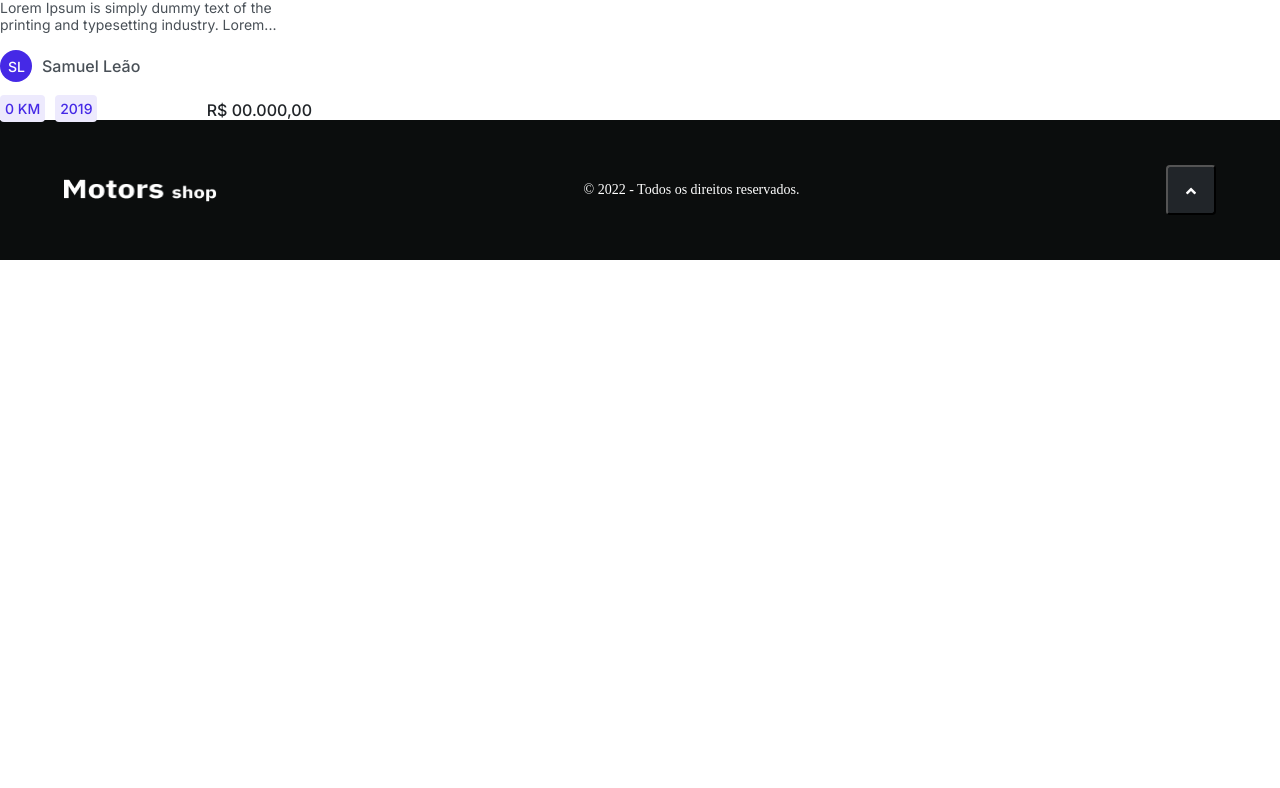
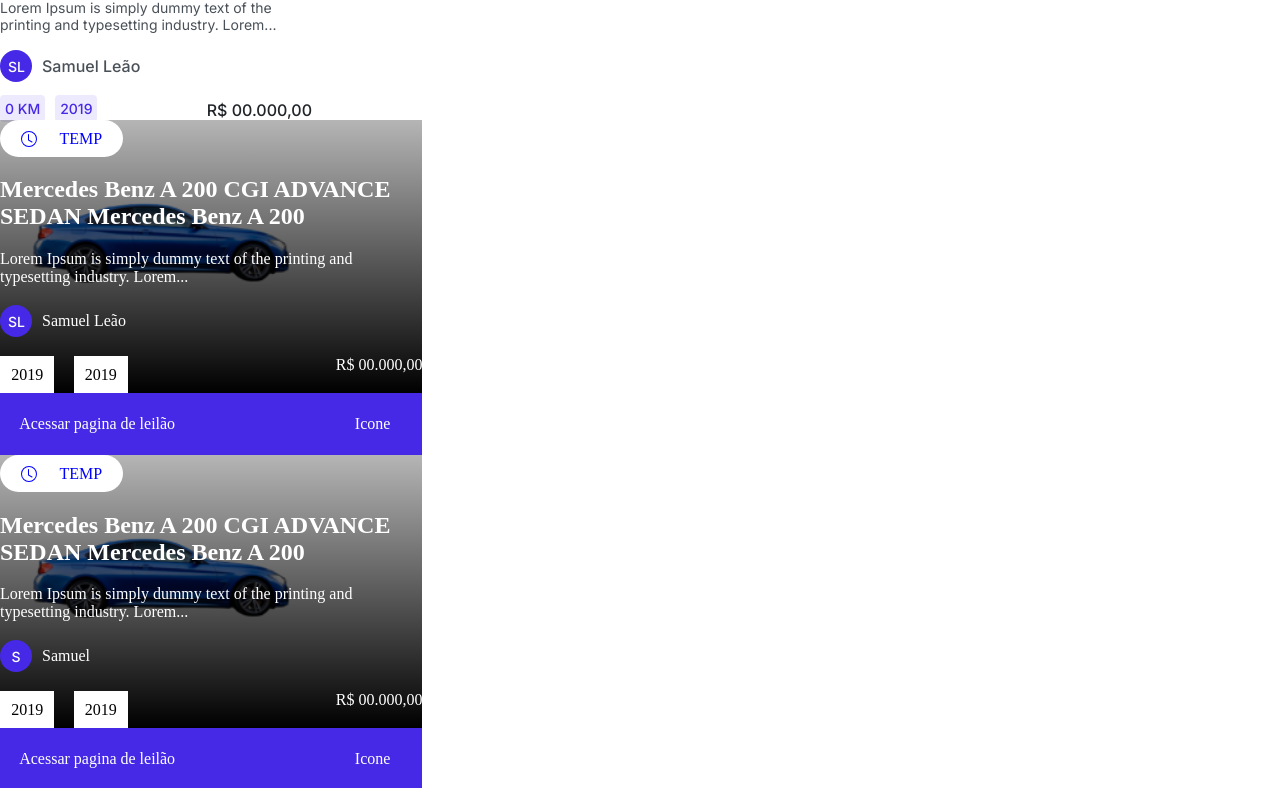
Before and after one commit to projeto-m6/frontend, a React (Vite) app: page / in a window 1280 px wide. Shown: the part 6360-7148 px from the top of the page. Before the commit the page ends 6620 px from the top, so only its background shows below. Built offline with nearby package versions, Linux system fonts and the light colour scheme.

Commit message:
Feat- AuctionCards

```diff
--- /dev/null
+++ b/src/components/AuctionCards/index.tsx
@@ -0,0 +1,59 @@
+import { IAnnouncement } from "../../mocks/auto-vehicles"
+import { AuctionArticle, AuctionTime, AuctionText, AuctionFooter, AuctionImage } from "./style"
+import {BsClock} from "react-icons/bs"
+import { Avatar } from "../Avatar"
+
+interface IAuctionCardsProps{
+    announcement: IAnnouncement
+}
+
+export const AuctionCards = ({announcement}: IAuctionCardsProps) =>{
+
+    return(
+
+        <AuctionArticle>
+
+                <AuctionImage>
+                <img src={announcement.image[0]} alt="car" />
+                </AuctionImage>
+            <AuctionText>
+
+
+                    <AuctionTime>
+                        <BsClock/>
+                        <p>TEMP</p>
+                    </AuctionTime>
+                        <div>
+                            <h2>Mercedes Benz A 200 CGI ADVANCE SEDAN Mercedes Benz A 200</h2>
+                        </div>
+
+                        <div>
+                            <p>{announcement.description}</p>
+                        </div>
+
+                        <div className="avatar">
+                            <Avatar username ={announcement.user.name}/>
+                            <p>{announcement.user.name}</p>
+                        </div>
+
+                        <div className="price">
+                            <div>
+                                <p>{announcement.year}</p>
+                                <p>{announcement.year}</p>
+                            </div>
+                            <p>{announcement.price}</p>
+                        </div>
+
+                    </AuctionText>
+
+
+            <AuctionFooter>
+                <p>Acessar pagina de leilão</p>
+                <p>Icone</p>
+            </AuctionFooter>
+
+        </AuctionArticle>
+
+
+    )
+}
--- /dev/null
+++ b/src/components/AuctionCards/style.tsx
@@ -0,0 +1,80 @@
+import { display } from "@mui/system";
+import styled from "styled-components";
+
+
+export const AuctionContainer = styled.div`
+
+`
+
+export const AuctionArticle = styled.article`
+    width: 33%;
+    border-radius: 5px;
+
+
+    `
+
+export const AuctionImage = styled.section`
+
+
+
+    img{
+        position: absolute;
+        width: 26%;
+    }
+
+    `
+
+export const AuctionTime = styled.div`
+    background-color: white;
+    color: blue;
+    width: 123px;
+    padding: .6rem;
+    border-radius: 32px;
+    display: flex;
+    align-items: center;
+    justify-content: space-around
+    `
+
+
+export const AuctionText = styled.div`
+
+    position: relative;
+    z-index: 99;
+    color: white;
+    background: linear-gradient(180deg, rgba(0, 0, 0, 0.29) 0%, #000000 100%);
+    display: flex;
+    gap: 1.2rem;
+    flex-direction: column;
+
+    .avatar{
+        display: flex;
+        align-items: center;
+    }
+
+
+    .price{
+        display: flex;
+        justify-content: space-between;
+    }
+
+    .price>div{
+        display: flex;
+        gap: 1.2rem;
+    }
+    .price>div p{
+        color: black;
+        padding: 0.6rem 0.7rem;
+        background-color: white;
+    }
+`
+
+export const AuctionFooter = styled.div`
+    display: flex;
+    padding: 0 2rem 0 1.2rem;
+    justify-content: space-between;
+    align-items: center;
+    color: white;
+    width: 100%;
+    height: 62px;
+    background-color: #4529E6
+`
--- a/src/mocks/auto-vehicles.ts
+++ b/src/mocks/auto-vehicles.ts
@@ -37,6 +37,7 @@ const listAnnouncements: IAnnouncement[] = [
     },
     image: [car_image, car_image, car_image],
   },
+
   {
     id: "3adw1ad35-1a3wd1a3aw5-3aw1d5awd351-3a2w1da31d5a5wd1",
     is_sale: true,
--- a/src/pages/dashboard/index.tsx
+++ b/src/pages/dashboard/index.tsx
@@ -1,3 +1,4 @@
+import { AuctionCards } from "../../components/AuctionCards";
 import Card from "../../components/cards";
 import Footer from "../../components/footer";
 import listAnnouncements from "../../mocks/auto-vehicles";
@@ -8,6 +9,9 @@ const Dashboard = () => {
       {listAnnouncements.map((announcement, index) => {
         return <Card key={index} announcement={announcement} />;
       })}
+     {listAnnouncements.map((announcement, index) => {
+        return <AuctionCards key={index} announcement={announcement} />;
+      })}
       <Footer />
     </>
   );
```
